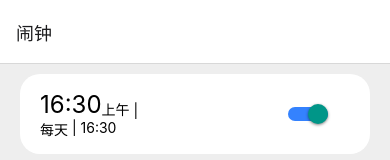
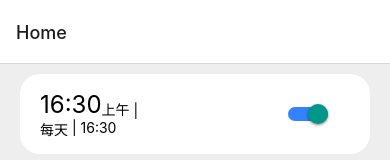
Before and after one commit to seekersman/AlarmClock, a React Native app: screen / in a window 390 px wide. Shown: the top 160 px of the page. Built offline with nearby package versions, Linux system fonts and the light colour scheme.

Commit message:
feat: 修改主题变化

```diff
--- a/src/App.tsx
+++ b/src/App.tsx
@@ -8,7 +8,8 @@ import { StatusBar, useColorScheme } from "react-native";
 import { NavigationContainer } from "@react-navigation/native";
 import { createNativeStackNavigator } from "@react-navigation/native-stack";
 
-import Home, { options } from "./screens/Home";
+import Home, { homeOptions } from "./screens/Home";
+import Edit, { editOptions } from "./screens/Edit";
 
 
 const Stack = createNativeStackNavigator();
@@ -18,9 +19,10 @@ function App(): React.JSX.Element {
   return (
     <NavigationContainer>
       {/* 状态栏控制 */}
-      <StatusBar backgroundColor="transparent" barStyle={theme ? theme === 'light' ? 'light-content' : 'dark-content' : 'default'} />
+      <StatusBar backgroundColor="transparent" barStyle={theme === 'light' ? 'dark-content' : 'light-content'} />
       <Stack.Navigator initialRouteName="Home">
-        <Stack.Screen name="Home" component={Home} options={options} />
+        <Stack.Screen name="Home" component={Home} options={homeOptions} />
+        <Stack.Screen name="Edit" component={Edit} options={editOptions} />
       </Stack.Navigator>
     </NavigationContainer>
   );
```
